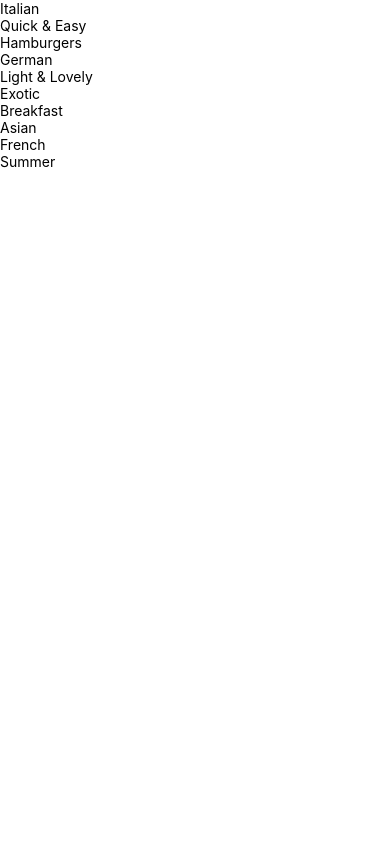
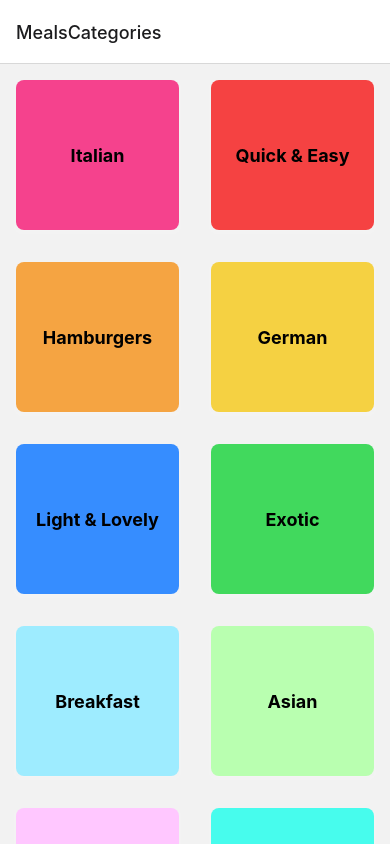
Before and after one commit to Simulaemanuele/RNCourse-MealsApp, a React Native app: screen /MealsCategories in a window 390 px wide. Built offline with nearby package versions, Linux system fonts and the light colour scheme.

Commit message:
feat: builded the Navigation system using the react-navigation/native library

```diff
--- a/App.tsx
+++ b/App.tsx
@@ -16,9 +16,22 @@ import {
   View,
 } from 'react-native';
 import CategoriesScreen from './screens/CategoriesScreen';
+import {NavigationContainer} from '@react-navigation/native';
+import {createNativeStackNavigator} from '@react-navigation/native-stack';
+
+const Stack = createNativeStackNavigator();
 
 function App(): JSX.Element {
-  return <CategoriesScreen />;
+  return (
+    <>
+      <StatusBar barStyle={'light-content'} />
+      <NavigationContainer>
+        <Stack.Navigator>
+          <Stack.Screen name={'MealsCategories'} component={CategoriesScreen} />
+        </Stack.Navigator>
+      </NavigationContainer>
+    </>
+  );
 }
 
 const styles = StyleSheet.create({
--- a/components/CategoryGridTile.tsx
+++ b/components/CategoryGridTile.tsx
@@ -1,5 +1,5 @@
 import * as React from 'react';
-import {Pressable, Text, View} from 'react-native';
+import {Pressable, StyleSheet, Text, View, Platform} from 'react-native';
 
 type CategoryGridTileProps = {
   title: string;
@@ -8,10 +8,15 @@ type CategoryGridTileProps = {
 
 const CategoryGridTile = ({title, color}: CategoryGridTileProps) => {
   return (
-    <View>
-      <Pressable>
-        <View>
-          <Text>{title}</Text>
+    <View style={styles.gridItem}>
+      <Pressable
+        android_ripple={{color: '#ccc'}}
+        style={({pressed}) => [
+          styles.button,
+          pressed ? styles.buttonPressed : null,
+        ]}>
+        <View style={[styles.innerContainer, {backgroundColor: color}]}>
+          <Text style={styles.title}>{title}</Text>
         </View>
       </Pressable>
     </View>
@@ -19,3 +24,34 @@ const CategoryGridTile = ({title, color}: CategoryGridTileProps) => {
 };
 
 export default CategoryGridTile;
+
+const styles = StyleSheet.create({
+  gridItem: {
+    flex: 1,
+    margin: 16,
+    height: 150,
+    elevation: 4,
+    shadowColor: 'white',
+    shadowOpacity: 0.25,
+    shadowOffset: {width: 0, height: 2},
+    shadowRadius: 8,
+    overflow: Platform.OS === 'android' ? 'hidden' : 'visible',
+  },
+  button: {
+    flex: 1,
+  },
+  buttonPressed: {
+    opacity: 0.5,
+  },
+  innerContainer: {
+    flex: 1,
+    padding: 16,
+    justifyContent: 'center',
+    alignItems: 'center',
+    borderRadius: 8,
+  },
+  title: {
+    fontWeight: 'bold',
+    fontSize: 18,
+  },
+});
--- a/package.json
+++ b/package.json
@@ -10,8 +10,12 @@
     "test": "jest"
   },
   "dependencies": {
+    "@react-navigation/native": "^6.1.4",
+    "@react-navigation/native-stack": "^6.9.10",
     "react": "18.2.0",
-    "react-native": "0.71.3"
+    "react-native": "0.71.3",
+    "react-native-safe-area-context": "^4.5.0",
+    "react-native-screens": "^3.20.0"
   },
   "devDependencies": {
     "@babel/core": "^7.20.0",
--- a/screens/CategoriesScreen.tsx
+++ b/screens/CategoriesScreen.tsx
@@ -16,6 +16,7 @@ const CategoriesScreen = () => {
       data={CATEGORIES}
       keyExtractor={item => item.id}
       renderItem={renderCategoryItem}
+      numColumns={2}
     />
   );
 };
```
Also changed, not shown: app.json (line endings or trailing spaces), 1 other file (tests, documents, lock files or other folders).
